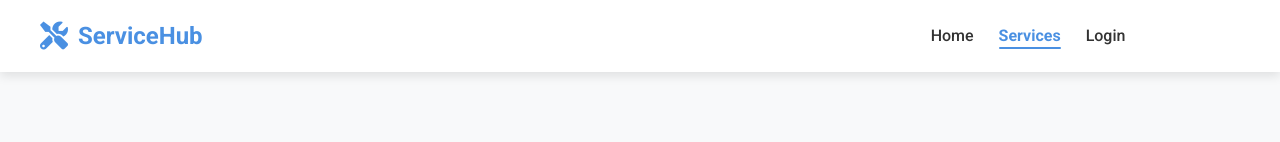
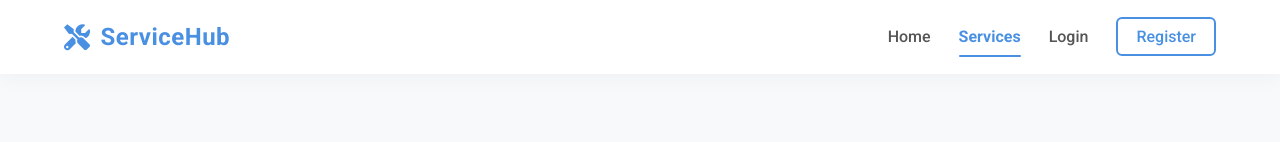
Before and after one commit to Mr-Saroj/ServiceHub, a React (Vite) app in the folder Frontend/: page /service in a window 1280 px wide. Shown: the top 142 px of the page. Built offline with nearby package versions, Linux system fonts and the light colour scheme.

Commit message:
Design Changes

```diff
--- a/Frontend/src/CommonComonent/Navbar.css
+++ b/Frontend/src/CommonComonent/Navbar.css
@@ -1,111 +1,172 @@
-.sh-header {
-  background-color: var(--light-text);
-  box-shadow: var(--box-shadow);
+/* ================= NAVBAR ================= */
+
+.navbar {
+  background: rgba(255, 255, 255, 0.95);
+  backdrop-filter: blur(8px);
+  box-shadow: 0 4px 20px rgba(0, 0, 0, 0.04);
   position: sticky;
   top: 0;
   z-index: 100;
   width: 100%;
+  transition: all 0.3s ease-in-out;
 }
 
-.header-container {
+.navbar-scrolled {
+  background: #ffffff;
+  box-shadow: 0 6px 25px rgba(0, 0, 0, 0.08);
+  padding: 5px 0;
+}
+
+/* ================= CONTAINER ================= */
+
+.navbar-container {
+  width: 90%;
+  max-width: 1200px;
+  margin: auto;
   display: flex;
   justify-content: space-between;
   align-items: center;
-  padding: 15px 0;
+  padding: 18px 0;
 }
 
-.logo {
+/* ================= LOGO ================= */
+
+.navbar-logo {
   display: flex;
   align-items: center;
   font-size: 24px;
   font-weight: 700;
   color: var(--primary-color);
   text-decoration: none;
+  letter-spacing: 0.5px;
 }
 
-.logo i {
+.navbar-logo i {
   margin-right: 10px;
-  font-size: 28px;
+  font-size: 26px;
+  color: var(--primary-color);
 }
 
-nav ul {
+/* ================= NAV LINKS ================= */
+
+.navbar-menu ul {
   display: flex;
   list-style: none;
   align-items: center;
 }
 
-nav ul li {
-  margin-left: 25px;
+.navbar-menu ul li {
+  margin-left: 28px;
 }
 
-nav ul li a {
+.nav-link {
   text-decoration: none;
-  color: var(--text-color);
+  color: #555;
   font-weight: 500;
-  transition: color 0.3s ease, transform 0.2s ease;
   position: relative;
+  padding-bottom: 5px;
+  transition: all 0.3s ease;
 }
 
-/* Hover animation */
-nav ul li a:hover {
+/* Hover */
+.nav-link:hover {
   color: var(--primary-color);
-  transform: translateY(-2px);
 }
 
-/* Active link */
-.active-link {
+/* Blue Underline Animation */
+.nav-link::after {
+  content: "";
+  position: absolute;
+  left: 0;
+  bottom: -6px;
+  width: 0%;
+  height: 2px;
+  background-color: var(--primary-color);
+  transition: width 0.3s ease;
+  border-radius: 2px;
+}
+
+.nav-link:hover::after {
+  width: 100%;
+}
+
+/* Active Link */
+.nav-link.active {
   color: var(--primary-color);
   font-weight: 600;
 }
 
-.active-link::after {
-  content: '';
-  position: absolute;
-  bottom: -4px;
-  left: 0;
+.nav-link.active::after {
   width: 100%;
-  height: 2px;
-  background-color: var(--primary-color);
-  border-radius: 2px;
 }
 
-/* Mobile Toggle Button */
-.mobile-menu-toggle {
+/* ================= REGISTER BUTTON ================= */
+
+.nav-btn {
+  padding: 8px 18px;
+  border-radius: 6px;
+  border: 2px solid var(--primary-color);
+  color: var(--primary-color);
+  font-weight: 500;
+  text-decoration: none;
+  transition: all 0.3s ease;
+}
+
+.nav-btn:hover {
+  background-color: var(--primary-color);
+  color: #ffffff;
+}
+
+.nav-btn.active {
+  background-color: var(--primary-color);
+  border-color: var(--primary-color);
+  color: #ffffff;
+}
+
+/* ================= MOBILE ================= */
+
+.navbar-toggle {
   display: none;
   background: none;
   border: none;
   font-size: 24px;
   cursor: pointer;
+  color: var(--primary-color);
 }
 
-/* ================= MOBILE ================= */
 @media (max-width: 768px) {
-  .mobile-menu-toggle {
+
+  .navbar-toggle {
     display: block;
     z-index: 200;
   }
 
-  nav {
+  .navbar-menu {
     position: absolute;
-    top: 70px;
+    top: 75px;
     left: 0;
     width: 100%;
-    background-color: white;
+    background: #ffffff;
     transform: translateY(-120%);
     transition: transform 0.3s ease-in-out;
-    box-shadow: var(--box-shadow);
+    box-shadow: 0 8px 25px rgba(0, 0, 0, 0.05);
   }
 
-  nav.active {
+  .navbar-menu.open {
     transform: translateY(0);
   }
 
-  nav ul {
+  .navbar-menu ul {
     flex-direction: column;
-    padding: 20px;
+    padding: 25px;
   }
 
-  nav ul li {
-    margin: 12px 0;
+  .navbar-menu ul li {
+    margin: 14px 0;
+  }
+
+  .nav-link,
+  .nav-btn {
+    font-size: 16px;
   }
 }
--- a/Frontend/src/CommonComonent/Navbar.jsx
+++ b/Frontend/src/CommonComonent/Navbar.jsx
@@ -1,25 +1,41 @@
-import React, { useState } from "react";
+import React, { useState, useEffect } from "react";
 import "./Navbar.css";
 import { NavLink, Outlet } from "react-router-dom";
 
 function Navbar() {
   const [menuOpen, setMenuOpen] = useState(false);
+  const [scrolled, setScrolled] = useState(false);
 
   const handleLinkClick = () => {
-    setMenuOpen(false); // Close menu on mobile after click
+    setMenuOpen(false);
   };
+
+  // Scroll effect
+  useEffect(() => {
+    const handleScroll = () => {
+      if (window.scrollY > 50) {
+        setScrolled(true);
+      } else {
+        setScrolled(false);
+      }
+    };
+
+    window.addEventListener("scroll", handleScroll);
+    return () => window.removeEventListener("scroll", handleScroll);
+  }, []);
 
   return (
     <div>
-      <header className="sh-header">
-        <div className="container header-container">
-          <NavLink to="/" className="logo" onClick={handleLinkClick}>
+      <header className={`navbar ${scrolled ? "navbar-scrolled" : ""}`}>
+        <div className="navbar-container">
+
+          <NavLink to="/" className="navbar-logo" onClick={handleLinkClick}>
             <i className="fas fa-tools"></i>
             ServiceHub
           </NavLink>
 
           <button
-            className="mobile-menu-toggle"
+            className="navbar-toggle"
             aria-label="Toggle Menu"
             aria-expanded={menuOpen}
             onClick={() => setMenuOpen(!menuOpen)}
@@ -27,48 +43,58 @@ function Navbar() {
             <i className={menuOpen ? "fas fa-times" : "fas fa-bars"}></i>
           </button>
 
-          <nav className={menuOpen ? "active" : ""}>
+          <nav className={`navbar-menu ${menuOpen ? "open" : ""}`}>
             <ul>
               <li>
                 <NavLink
                   to="/"
                   onClick={handleLinkClick}
-                  className={({ isActive }) => (isActive ? "active-link" : "")}
+                  className={({ isActive }) =>
+                    isActive ? "nav-link active" : "nav-link"
+                  }
                 >
                   Home
                 </NavLink>
               </li>
+
               <li>
                 <NavLink
                   to="/service"
                   onClick={handleLinkClick}
-                  className={({ isActive }) => (isActive ? "active-link" : "")}
+                  className={({ isActive }) =>
+                    isActive ? "nav-link active" : "nav-link"
+                  }
                 >
                   Services
                 </NavLink>
               </li>
+
               <li>
                 <NavLink
                   to="/login"
                   onClick={handleLinkClick}
-                  className={({ isActive }) => (isActive ? "active-link" : "")}
+                  className={({ isActive }) =>
+                    isActive ? "nav-link active" : "nav-link"
+                  }
                 >
                   Login
                 </NavLink>
               </li>
+
               <li>
                 <NavLink
                   to="/register"
+                  onClick={handleLinkClick}
                   className={({ isActive }) =>
-                    "btn btn-outline " + (isActive ? "active-link" : "")
+                    isActive ? "nav-btn active" : "nav-btn"
                   }
-                  onClick={handleLinkClick}
                 >
                   Register
                 </NavLink>
               </li>
             </ul>
           </nav>
+
         </div>
       </header>
       <Outlet />
```
